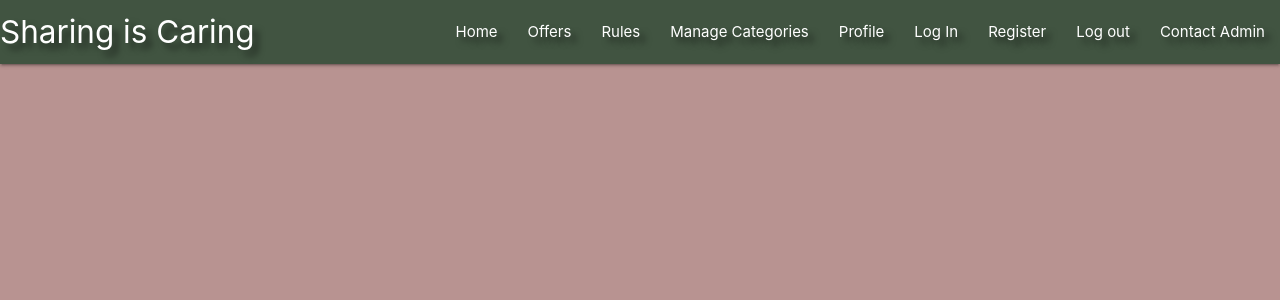
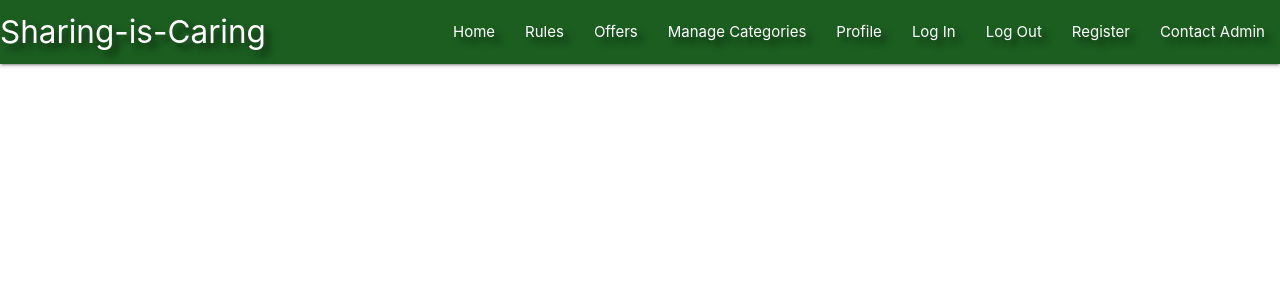
Before and after one commit to Code-Institute-Submissions/Morpheus-23-my-dutch-life_JulRseub, a Flask app: page / in a window 1280 px wide. Shown: the top 300 px of the page. Run offline with Flask 2, Linux system fonts and the light colour scheme; data that the repository does not hold is empty; some libraries are stand-ins or nearby versions.

Commit message:
still trying to resolve issues with navbar. not resolved yet.

```diff
--- a/static/css/style.css
+++ b/static/css/style.css
@@ -1,11 +1,16 @@
-.nav-wrapper {
-    background-color: rgb(65,84,65);
-}
 
 .text-shadow {
     text-shadow: 6px 6px 6px rgba(0, 0, 0, 0.5);
 }
 
+/*
+.nav-wrapper {
+    background-color: rgb(65,84,65);
+}
+
+
 body {
     background-color: rgba(114,40,37,0.5);
 }
+
+*/
--- a/templates/base.html
+++ b/templates/base.html
@@ -17,38 +17,38 @@
 
     <body>
         <header>
-            <!-- top navbar -->
-            <nav class="nav-extended text-shadow">
+            <!-- main navbar -->
+            <nav class="nav-extended text-shadow green darken-4">
                 <div class="nav-wrapper">
-                    <a href="{{ url_for('get_offers') }}" class="brand-logo">Sharing is Caring</a>
+                    <a href="#!" class="brand-logo">Sharing-is-Caring</a>
                     <a href="#" data-target="mobile-demo" class="sidenav-trigger"><i class="fas fa-bars"></i></a>
                     <ul class="right hide-on-med-and-down">
-                        <li><a href="{{ url_for('get_offers') }}">Home</a></li>
+                        <li><a href="#">Home</a></li>
+                        <li><a href="#">Rules</a></li>
                         <li><a href="#">Offers</a></li>
-                        <li><a href="#">Rules</a></li>
                         <li><a href="#">Manage Categories</a></li>
                         <li><a href="#">Profile</a></li>
                         <li><a href="#">Log In</a></li>
+                        <li><a href="#">Log Out</a></li>
                         <li><a href="#">Register</a></li>
-                        <li><a href="#">Log out</a></li>
                         <li><a href="#">Contact Admin</a></li>
                     </ul>
                 </div>
             </nav>
 
             <!-- mobile sidenav -->
-                    <ul class="sidenav" id="mobile-demo">
-                <li><h4 class="center-align">Sharing is Caring</h4></li>
-                <li><a href="{{ url_for('get_offers') }}">Home</a></li>
+            <ul class="sidenav" id="mobile-demo">
+                <li><h4 class="center-align green-text text-darken 4">Sharing-is-Caring</h4></li>
+                <li><a href="#">Home</a></li>
+                <li><a href="#">Rules</a></li>
                 <li><a href="#">Offers</a></li>
-                <li><a href="#">Rules</a></li>
                 <li><a href="#">Manage Categories</a></li>
                 <li><a href="#">Profile</a></li>
                 <li><a href="#">Log In</a></li>
+                <li><a href="#">Log Out</a></li>
                 <li><a href="#">Register</a></li>
-                <li><a href="#">Log out</a></li>
                 <li><a href="#">Contact Admin</a></li>
-                    </ul>
+            </ul>
         </header>
 
         {% block content %}
```
Also changed, not shown: static/js/script.js (+21 -1 lines).
